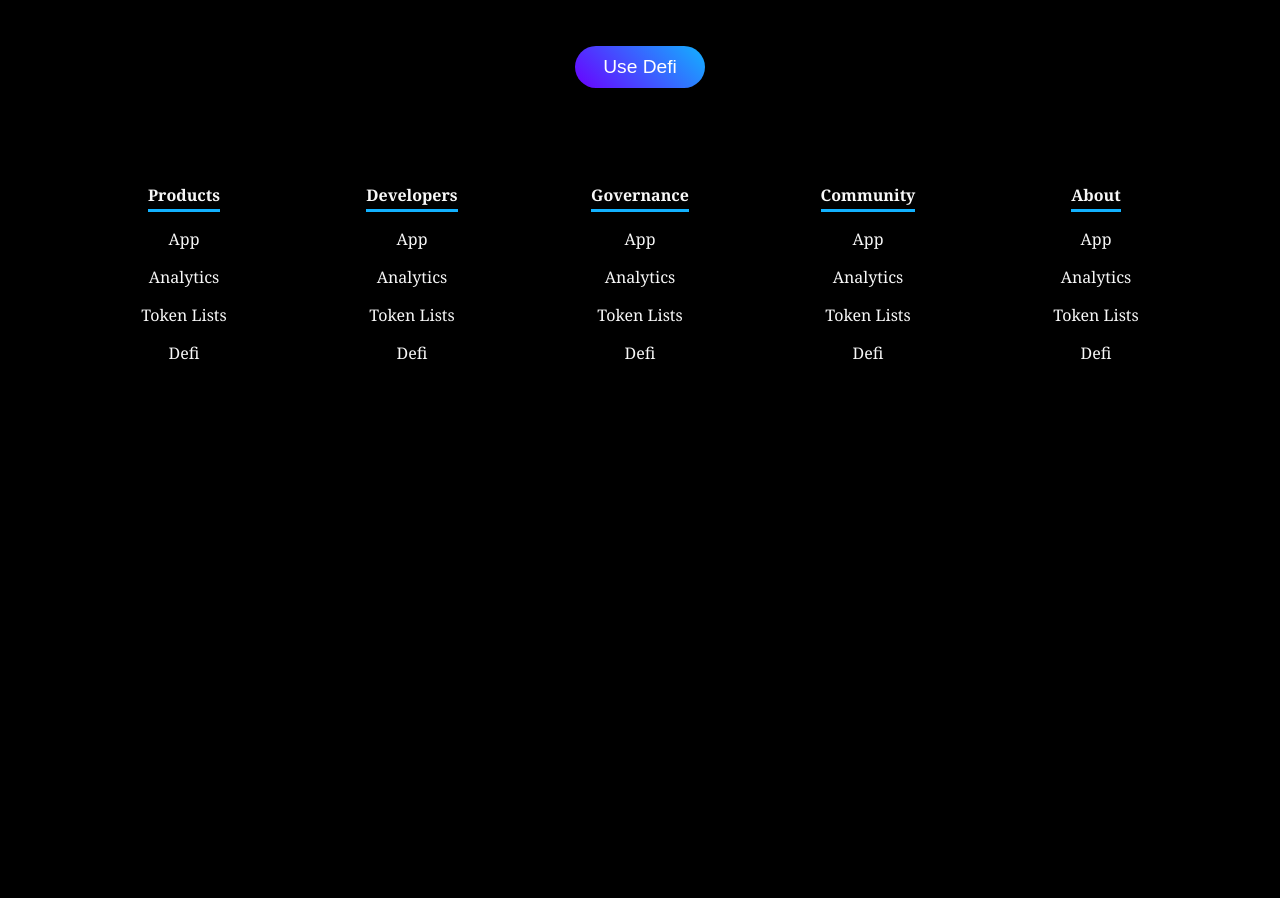
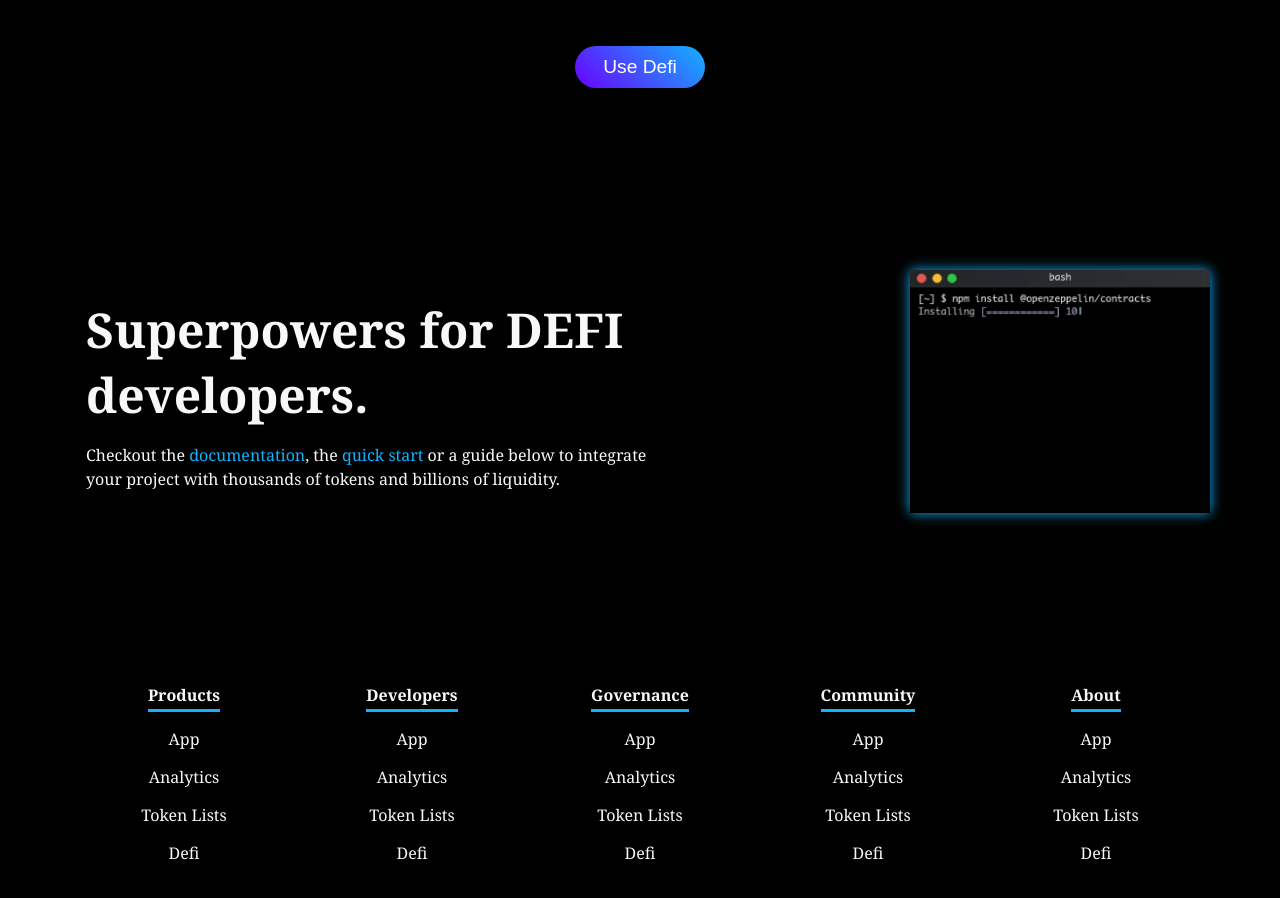
Before and after one commit to Jogata/SoftUni-React-Project, a React (Vite) app in the folder client/: page / in a window 1280 px wide. Shown: the part 1449-2347 px from the top of the page. Before the commit the page ends 1909 px from the top, so only its background shows below. Built offline with nearby package versions, Linux system fonts and the light colour scheme.

Commit message:
added developer component

```diff
--- a/client/src/App.jsx
+++ b/client/src/App.jsx
@@ -27,6 +27,7 @@ import Logout from './components/logout/Logout'
 import { Navigation } from './components/travel/defi-react-api/components/navbar/Navigation';
 import { Hero } from './components/travel/defi-react-api/components/hero/Hero';
 import { About } from './components/travel/defi-react-api/components/about/About';
+import { Developer } from './components/travel/defi-react-api/components/developer/Developer';
 import { Footer } from './components/travel/defi-react-api/components/footer/Footer';
 
 function Loader() {
@@ -47,6 +48,7 @@ function App() {
         <Navigation />
         <Hero />
         <About />
+        <Developer />
         <Footer />
         {/* <Routes>
           <Route path='/' element={<Home />} />
--- /dev/null
+++ b/client/src/components/travel/defi-react-api/components/developer/Developer.jsx
@@ -0,0 +1,20 @@
+import terminal from "../../assets/terminal.png";
+import "./developer.css";
+
+export function Developer() {
+    return (
+        <div className="developers">
+            <div className="container">
+                <div className="left">
+                    <h2>Superpowers for DEFI developers.</h2>
+                    <p>Checkout the <span className="blue">documentation</span>, the <span className="blue">quick start</span> or a guide below to integrate your project with thousands of tokens and billions of liquidity.</p>
+                </div>
+                <div className="right">
+                    <div className="img-container">
+                        <img src={terminal} alt=""/>
+                    </div>
+                </div>
+            </div>
+        </div>
+    )
+}
--- /dev/null
+++ b/client/src/components/travel/defi-react-api/components/developer/developer.css
@@ -0,0 +1,64 @@
+.developers {
+    display: flex;
+    min-height: 500px;
+    padding: 5rem 2% 0;
+    background-color: #000;
+}
+
+.developers .container {
+    width: 100%;
+    max-width: 1140px;
+    margin: auto;
+    display: flex;
+    justify-content: space-between;
+}
+
+.developers .left {
+    max-width: 600px;
+    margin: auto auto auto 0;
+    padding: 1rem;
+    color: #f8f8f8;
+    background-color: #000;
+}
+
+.developers .left h2 {
+    margin-bottom: 1rem;
+}
+
+.developers .left p {
+    line-height: 1.5;
+}
+
+.developers .right {
+    background-color: #000;
+}
+
+.img-container {
+    max-width: 300px;
+    margin: auto;
+    /* padding: 1rem;
+    display: flex;
+    align-items: center;
+    justify-content: center;
+    text-align: center; */
+}
+
+.developers img {
+    width: 100%;
+    box-shadow: 0px 0px 12px var(--primary-blue);
+}
+
+@media screen and (max-width: 940px) {
+    .developers .container {
+        flex-direction: column;
+        text-align: center;
+    }
+
+    .developers .left {
+        margin: auto;
+    }
+
+    .developers .right {
+        margin: 3rem 0;
+    }
+}
--- a/client/src/components/travel/defi-react-api/styles.css
+++ b/client/src/components/travel/defi-react-api/styles.css
@@ -30,7 +30,6 @@ a {
 h2 {
     font-size: 3rem;
 }
-
 
 .blue {
     color: var(--primary-blue);
```
Also changed, not shown: client/src/components/travel/defi-react-api/assets/terminal.png (added).
